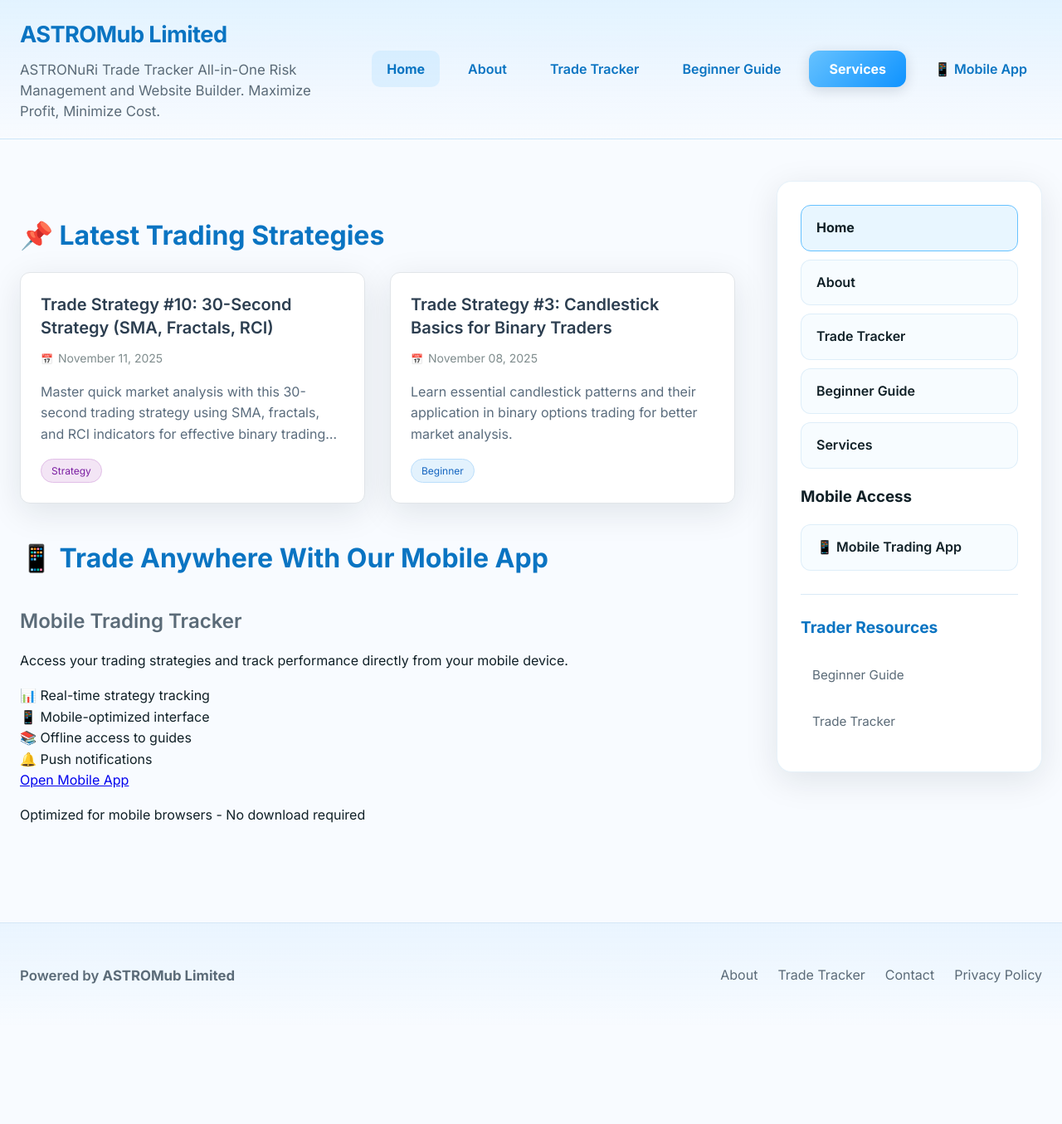
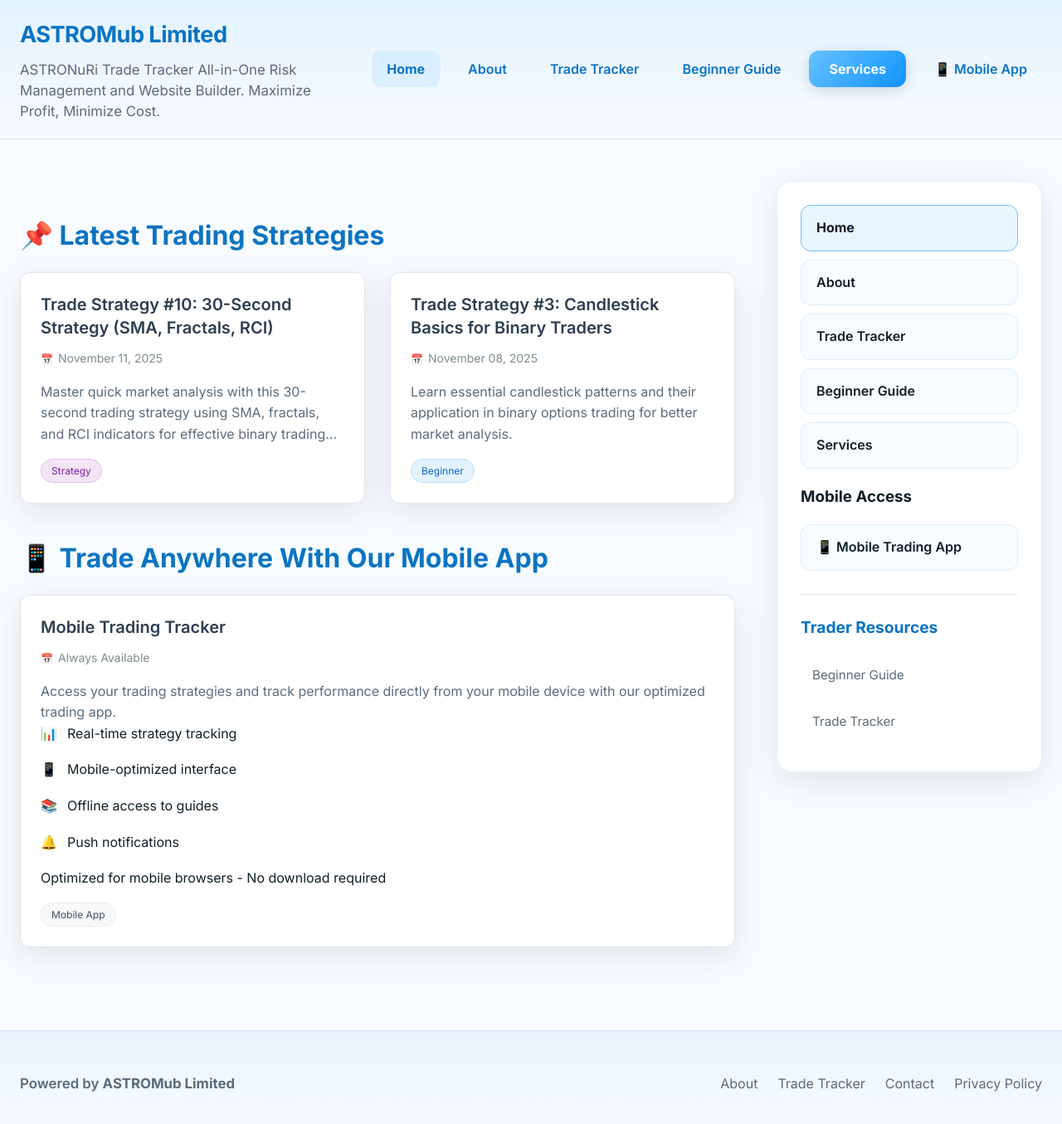
Before and after one commit to astromub/silver-umbrella, a Jekyll site: the page built from index.md, in a window 1280 px wide and 1370 px high. Shown: the top 1355 px of the window at 83% size. Built offline with Jekyll 4.4.1, drawn with Linux system fonts in a browser that asks for light colours.

Commit message:
Update index.md

```diff
--- a/index.md
+++ b/index.md
@@ -33,34 +33,34 @@ permalink: /
 
 ## 📱 Trade Anywhere With Our Mobile App
 
-<div class="mobile-app-promo">
-  <div class="app-features">
-    <h3>Mobile Trading Tracker</h3>
-    <p>Access your trading strategies and track performance directly from your mobile device.</p>
+<div class="card-grid">
+  <div class="card">
+    <a href="https://astronuri-trade-tracker.netlify.app/" target="_blank" class="card-link">
+      <h3>Mobile Trading Tracker</h3>
+      <p class="date">Always Available</p>
+      <p class="excerpt">Access your trading strategies and track performance directly from your mobile device with our optimized trading app.</p>
 
-    <div class="feature-list">
-      <div class="feature">
-        <span class="feature-icon">📊</span>
-        <span>Real-time strategy tracking</span>
+      <div class="mobile-features">
+        <div class="feature-item">
+          <span class="feature-icon">📊</span>
+          <span>Real-time strategy tracking</span>
+        </div>
+        <div class="feature-item">
+          <span class="feature-icon">📱</span>
+          <span>Mobile-optimized interface</span>
+        </div>
+        <div class="feature-item">
+          <span class="feature-icon">📚</span>
+          <span>Offline access to guides</span>
+        </div>
+        <div class="feature-item">
+          <span class="feature-icon">🔔</span>
+          <span>Push notifications</span>
+        </div>
       </div>
-      <div class="feature">
-        <span class="feature-icon">📱</span>
-        <span>Mobile-optimized interface</span>
-      </div>
-      <div class="feature">
-        <span class="feature-icon">📚</span>
-        <span>Offline access to guides</span>
-      </div>
-      <div class="feature">
-        <span class="feature-icon">🔔</span>
-        <span>Push notifications</span>
-      </div>
-    </div>
 
-    <a href="https://astronuri-trade-tracker.netlify.app/" target="_blank" class="app-cta-button">
-      Open Mobile App
+      <div class="app-note">Optimized for mobile browsers - No download required</div>
+      <span class="card-badge mobile">Mobile App</span>
     </a>
-
-    <p class="app-note">Optimized for mobile browsers - No download required</p>
   </div>
 </div>
```
